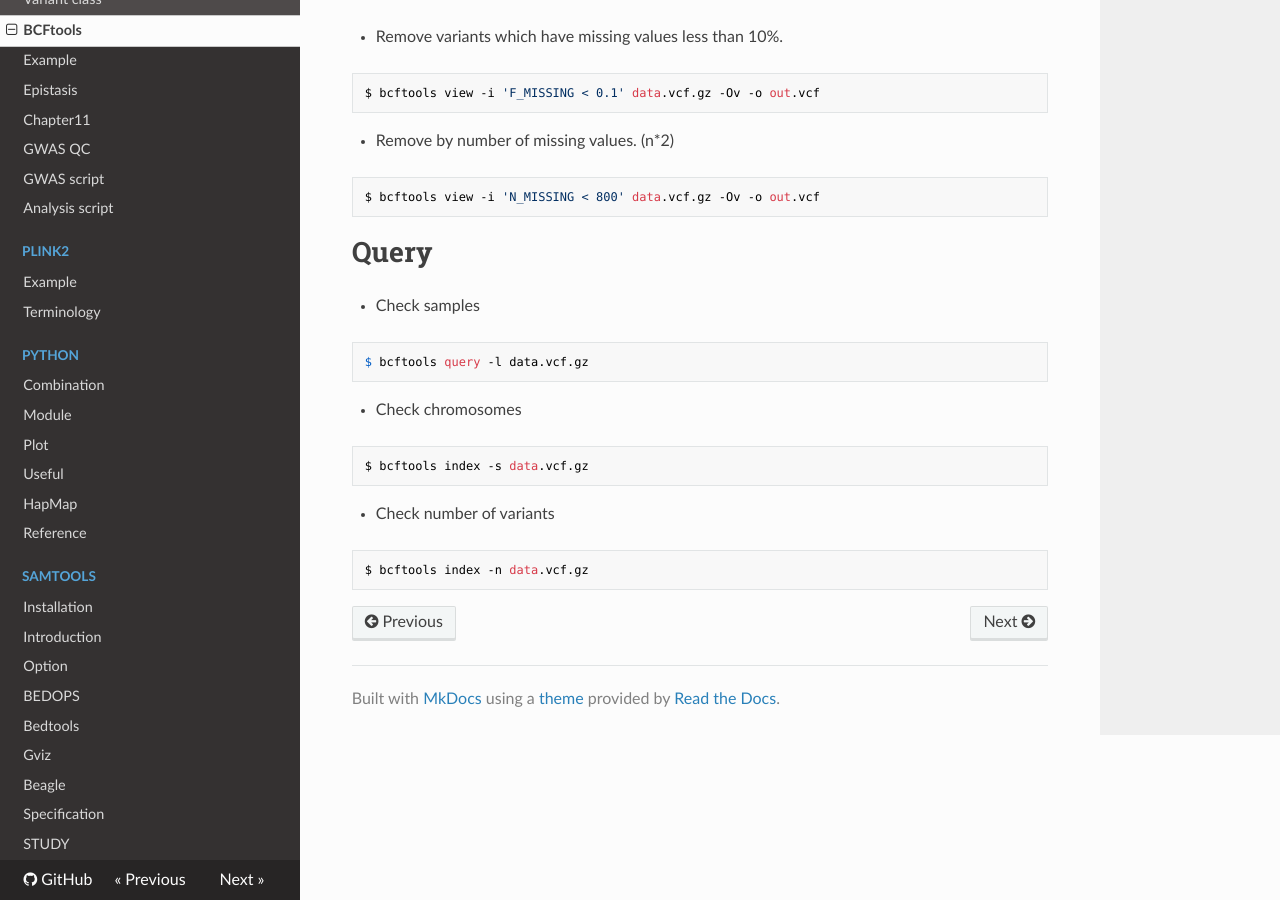
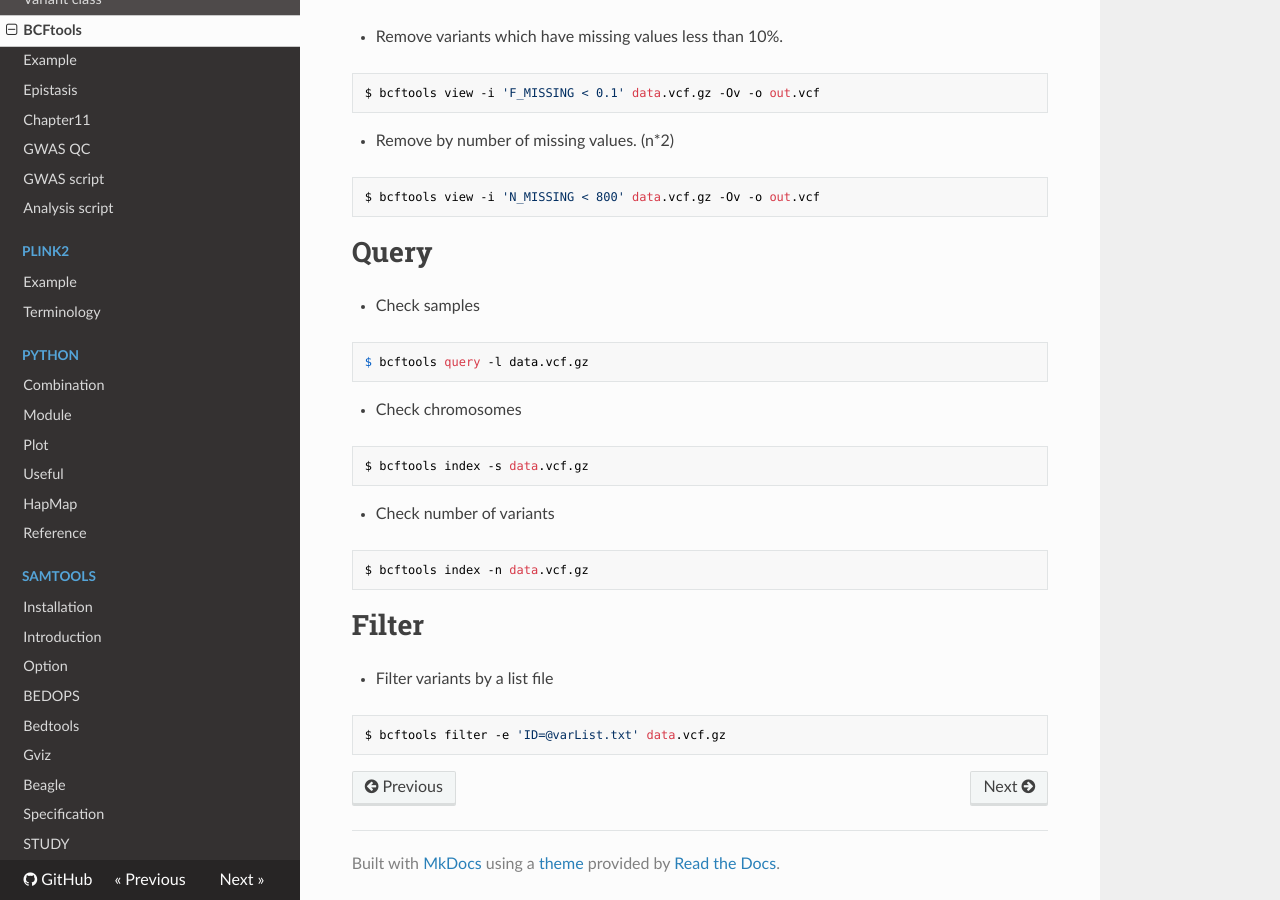
Before and after one commit to WonyoungCho/plink, an MkDocs documentation site: the page built from docs/bcftools_mani.md, in a window 1280 px wide and 900 px high, scrolled down 1815 px. Built offline with MkDocs 1.6.1, drawn with Linux system fonts in a browser that asks for light colours; nearby versions of some CDN libraries; old or Windows-style settings are respelled for this version of MkDocs.

Commit message:
Update bcftools_mani.md

````diff
--- a/docs/bcftools_mani.md
+++ b/docs/bcftools_mani.md
@@ -101,3 +101,9 @@ $ bcftools index -s data.vcf.gz
 ```
 $ bcftools index -n data.vcf.gz
 ```
+
+# Filter
+- Filter variants by a list file
+```
+$ bcftools filter -e 'ID=@varList.txt' data.vcf.gz
+```
````
